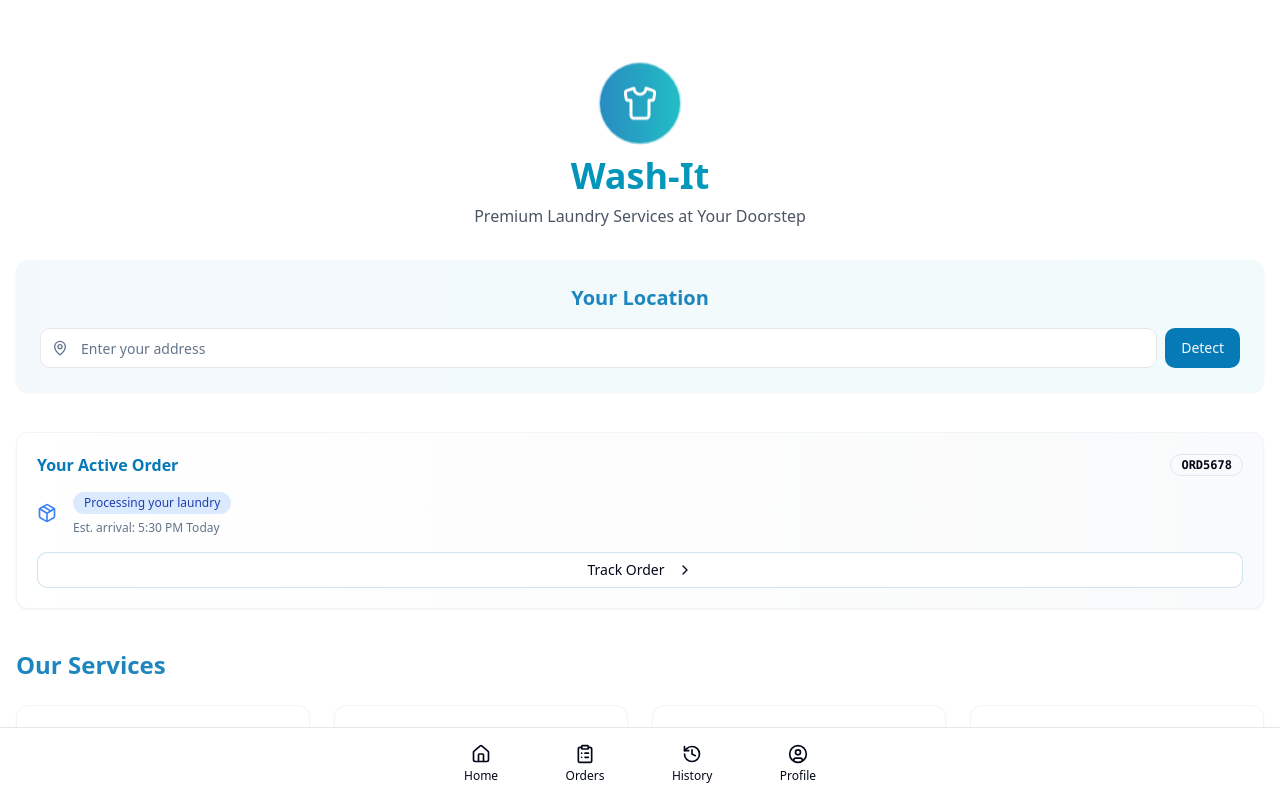
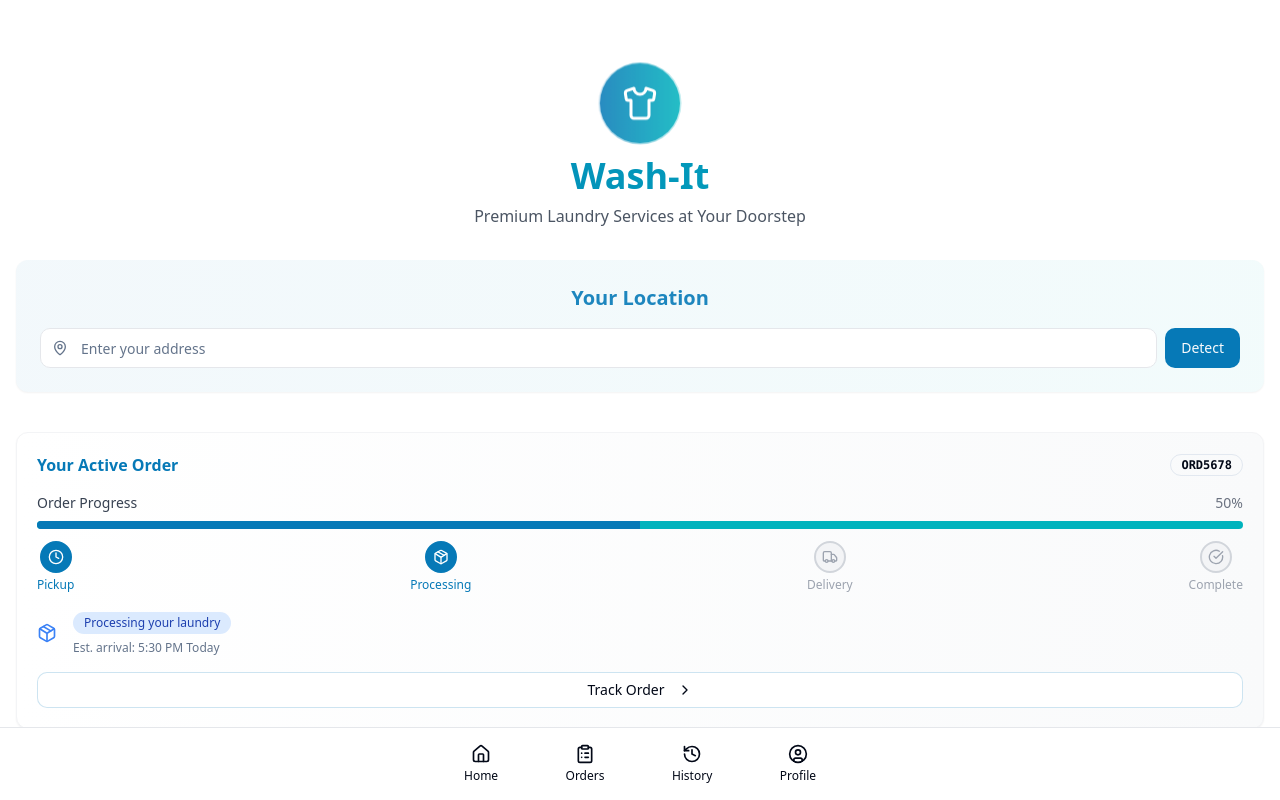
Before and after one commit to cosmicsoul98/wash-it-flutter, a React (Vite) app: page / in a window 1280 px wide. Shown: the top 800 px of the page. Built offline with nearby package versions, Linux system fonts and the light colour scheme.

Commit message:
Add order tracking progress bar
Implement a progressive bar in the MiniOrderTracker component to visually represent the order's status.

```diff
--- a/src/components/MiniOrderTracker.tsx
+++ b/src/components/MiniOrderTracker.tsx
@@ -2,7 +2,8 @@
 import { Card, CardContent } from "@/components/ui/card";
 import { Badge } from "@/components/ui/badge";
 import { Button } from "@/components/ui/button";
-import { Truck, Package, Clock, ChevronRight } from "lucide-react";
+import { Progress } from "@/components/ui/progress";
+import { Truck, Package, Clock, ChevronRight, CheckCircle } from "lucide-react";
 import { useNavigate } from 'react-router-dom';
 import { motion } from "framer-motion";
 
@@ -20,6 +21,53 @@ const MiniOrderTracker: React.FC<MiniOrderTrackerProps> = ({
   estimatedTime
 }) => {
   const navigate = useNavigate();
+
+  const getProgressValue = () => {
+    switch (status) {
+      case 'pending':
+        return 25;
+      case 'processing':
+        return 50;
+      case 'delivery':
+        return 75;
+      case 'completed':
+        return 100;
+      default:
+        return 0;
+    }
+  };
+
+  const getStatusSteps = () => {
+    const steps = [
+      { key: 'pending', label: 'Pickup', icon: Clock },
+      { key: 'processing', label: 'Processing', icon: Package },
+      { key: 'delivery', label: 'Delivery', icon: Truck },
+      { key: 'completed', label: 'Complete', icon: CheckCircle }
+    ];
+
+    return steps.map((step, index) => {
+      const isCompleted = getProgressValue() > (index * 25);
+      const isCurrent = step.key === status;
+      const IconComponent = step.icon;
+
+      return (
+        <div key={step.key} className="flex flex-col items-center">
+          <div className={`w-8 h-8 rounded-full flex items-center justify-center border-2 transition-all ${
+            isCompleted || isCurrent
+              ? 'bg-primary border-primary text-white'
+              : 'bg-gray-100 border-gray-300 text-gray-400'
+          }`}>
+            <IconComponent className="h-4 w-4" />
+          </div>
+          <span className={`text-xs mt-1 transition-colors ${
+            isCompleted || isCurrent ? 'text-primary font-medium' : 'text-gray-400'
+          }`}>
+            {step.label}
+          </span>
+        </div>
+      );
+    });
+  };
 
   const getStatusIcon = () => {
     switch (status) {
@@ -70,9 +118,23 @@ const MiniOrderTracker: React.FC<MiniOrderTrackerProps> = ({
         <CardContent className="p-5">
           {hasActiveOrder ? (
             <>
-              <div className="flex justify-between items-center mb-3">
+              <div className="flex justify-between items-center mb-4">
                 <h3 className="font-semibold text-primary">Your Active Order</h3>
                 <Badge variant="outline" className="font-mono">{orderId}</Badge>
+              </div>
+
+              {/* Progress Bar */}
+              <div className="mb-4">
+                <div className="flex justify-between items-center mb-2">
+                  <span className="text-sm font-medium text-gray-700">Order Progress</span>
+                  <span className="text-sm text-gray-500">{getProgressValue()}%</span>
+                </div>
+                <Progress value={getProgressValue()} className="h-2 mb-3" />
+
+                {/* Progress Steps */}
+                <div className="flex justify-between">
+                  {getStatusSteps()}
+                </div>
               </div>
 
               <div className="flex items-center gap-4 mb-4">
--- a/src/components/OrderStatusCard.tsx
+++ b/src/components/OrderStatusCard.tsx
@@ -1,12 +1,14 @@
 
 import { Card, CardContent } from "@/components/ui/card";
 import { Badge } from "@/components/ui/badge";
+import { Progress } from "@/components/ui/progress";
 import {
   Clock,
   Truck,
   CheckCircle,
   ShoppingBasket,
-  Loader
+  Loader,
+  Package
 } from "lucide-react";
 
 interface OrderStatusCardProps {
@@ -26,6 +28,21 @@ const OrderStatusCard: React.FC<OrderStatusCardProps> = ({
   status,
   items = 0
 }) => {
+  const getProgressValue = () => {
+    switch (status) {
+      case 'pending':
+        return 25;
+      case 'processing':
+        return 50;
+      case 'delivery':
+        return 75;
+      case 'completed':
+        return 100;
+      default:
+        return 0;
+    }
+  };
+
   const getStatusDetails = () => {
     switch (status) {
       case 'pending':
@@ -61,12 +78,44 @@ const OrderStatusCard: React.FC<OrderStatusCardProps> = ({
     }
   };
 
+  const getStatusSteps = () => {
+    const steps = [
+      { key: 'pending', label: 'Pickup', icon: Clock },
+      { key: 'processing', label: 'Processing', icon: Package },
+      { key: 'delivery', label: 'Delivery', icon: Truck },
+      { key: 'completed', label: 'Complete', icon: CheckCircle }
+    ];
+
+    return steps.map((step, index) => {
+      const isCompleted = getProgressValue() > (index * 25);
+      const isCurrent = step.key === status;
+      const IconComponent = step.icon;
+
+      return (
+        <div key={step.key} className="flex flex-col items-center">
+          <div className={`w-6 h-6 rounded-full flex items-center justify-center border transition-all ${
+            isCompleted || isCurrent
+              ? 'bg-primary border-primary text-white'
+              : 'bg-gray-100 border-gray-300 text-gray-400'
+          }`}>
+            <IconComponent className="h-3 w-3" />
+          </div>
+          <span className={`text-xs mt-1 transition-colors ${
+            isCompleted || isCurrent ? 'text-primary font-medium' : 'text-gray-400'
+          }`}>
+            {step.label}
+          </span>
+        </div>
+      );
+    });
+  };
+
   const statusDetails = getStatusDetails();
 
   return (
     <Card className="mb-4 hover:shadow-md transition-shadow">
       <CardContent className="p-4">
-        <div className="flex items-start justify-between">
+        <div className="flex items-start justify-between mb-4">
           <div>
             <div className="flex items-center gap-2 mb-1">
               <h3 className="font-semibold">{service}</h3>
@@ -87,6 +136,20 @@ const OrderStatusCard: React.FC<OrderStatusCardProps> = ({
             </Badge>
           </div>
         </div>
+
+        {/* Progress Section */}
+        <div className="border-t pt-4">
+          <div className="flex justify-between items-center mb-2">
+            <span className="text-sm font-medium text-gray-700">Progress</span>
+            <span className="text-sm text-gray-500">{getProgressValue()}%</span>
+          </div>
+          <Progress value={getProgressValue()} className="h-2 mb-3" />
+
+          {/* Progress Steps */}
+          <div className="flex justify-between">
+            {getStatusSteps()}
+          </div>
+        </div>
       </CardContent>
     </Card>
   );
```
